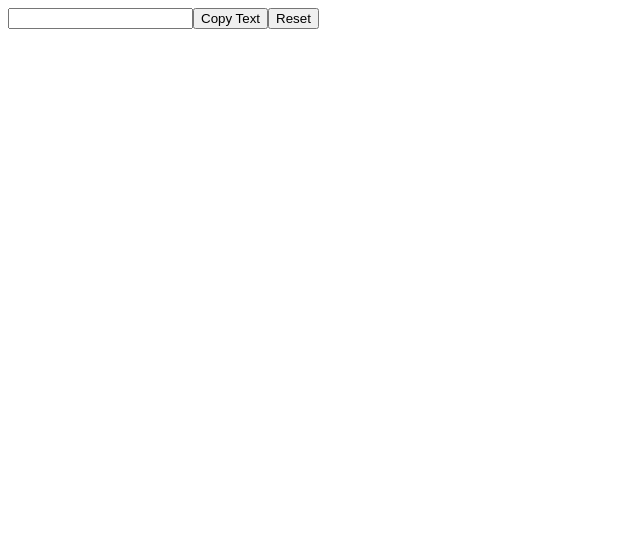
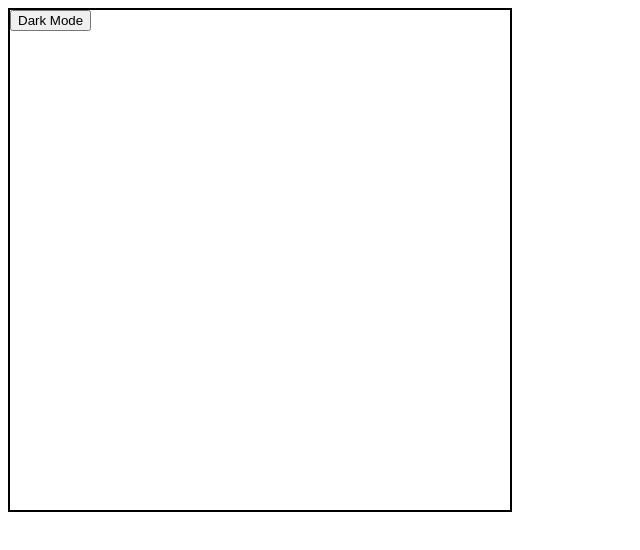
Before and after one commit to Jenith-Panchal-Simform/Custom-Hooks, a React (Vite) app: page / in a window 1280 px wide. Shown: the top 550 px of the page, without its empty margins (0-640 px from the left). Built offline with nearby package versions, Linux system fonts and the light colour scheme.

Commit message:
feat:hook:3 darkmode toggle

```diff
--- a/src/App.tsx
+++ b/src/App.tsx
@@ -1,5 +1,7 @@
 import { Counter } from "./components/1_Counter";
+import { CliboardDemo2 } from "./components/2_CliboardDemo2";
 import { ClipboardDemo } from "./components/2_ClipBoard";
+import { DarkModeComponent } from "./components/3_DarkModeComponent";
 
 const App = () => {
     return (
@@ -8,7 +10,9 @@ const App = () => {
             {/* <Counter /> */}
 
             {/* Hook2 */}
-            <ClipboardDemo />
+            {/* <ClipboardDemo /> */}
+            {/* <CliboardDemo2 /> */}
+            <DarkModeComponent />
         </div>
     );
 };
--- /dev/null
+++ b/src/components/2_CliboardDemo2.tsx
@@ -0,0 +1,18 @@
+import { useState } from "react";
+import { useClipBoardSimple } from "../hooks/2_useClipBoardSimple";
+
+export const CliboardDemo2 = () => {
+    const [text, setText] = useState("Hello world");
+    const { isCopied, copyToClipBoard } = useClipBoardSimple();
+    return (
+        <div>
+            <input
+                type="text"
+                value={text}
+                onChange={(e) => setText(e.target.value)}
+            />
+            <button onClick={() => copyToClipBoard(text)}>Copy</button>
+            {isCopied && "Copied"}
+        </div>
+    );
+};
--- /dev/null
+++ b/src/components/3_DarkModeComponent.tsx
@@ -0,0 +1,21 @@
+import { useDarkMode } from "../hooks/3_useDarkMode";
+
+export function DarkModeComponent() {
+    const { darkMode, toggleTheme } = useDarkMode();
+
+    return (
+        <div
+            style={{
+                border: "2px solid black",
+                height: "500px",
+                width: "500px",
+                backgroundColor: darkMode ? "#222" : "#fff",
+                color: darkMode ? "#fff" : "#000",
+            }}
+        >
+            <button onClick={toggleTheme}>
+                {darkMode ? "Light Mode" : "Dark Mode"}
+            </button>
+        </div>
+    );
+}
--- /dev/null
+++ b/src/hooks/3_useDarkMode.ts
@@ -0,0 +1,10 @@
+import { useState } from "react";
+
+export function useDarkMode() {
+    const [darkMode, setDarkMode] = useState(false);
+    const toggleTheme = () => {
+        setDarkMode((prev) => !prev);
+    };
+
+    return { darkMode, toggleTheme };
+}
```
Also changed, not shown: src/hooks/2_useClipBoardSimple.ts (added, +22 -0 lines).
